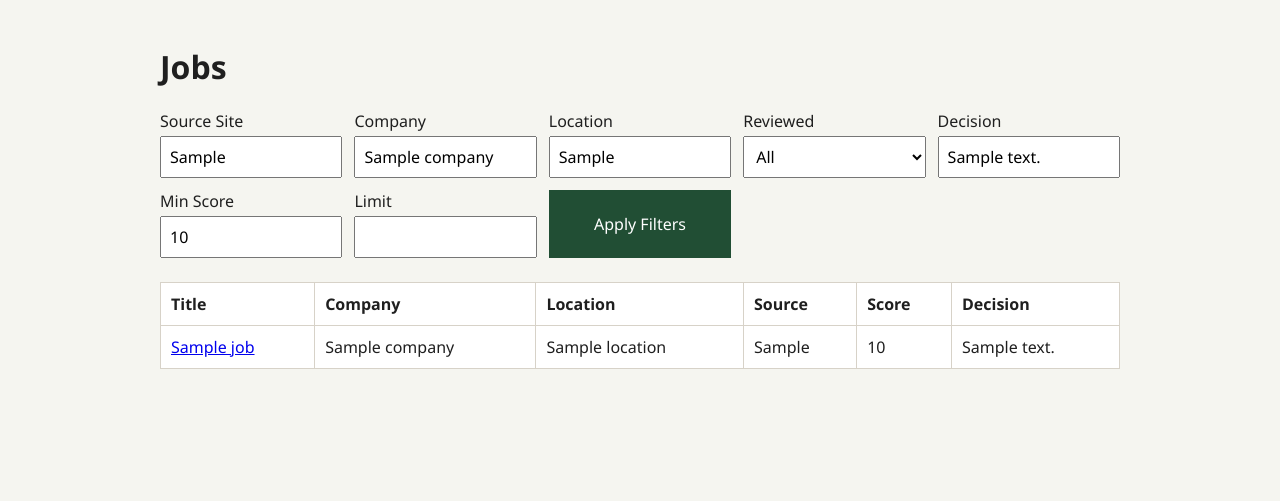
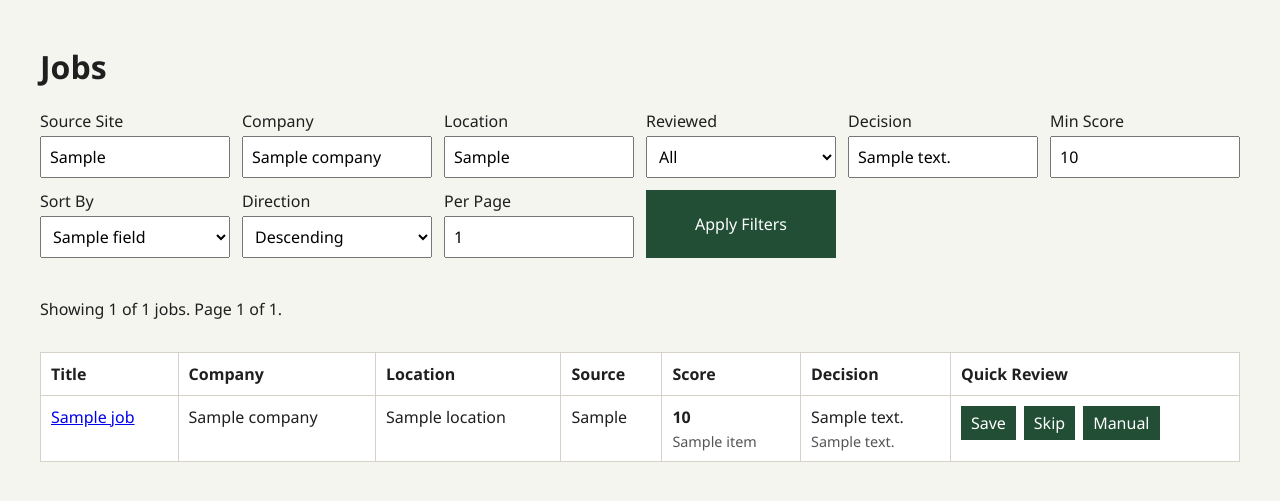
Before and after one commit to mamun39/job_agent, a Python web app: template templates/jobs.html in a window 1280 px wide. Shown: the top 501 px of the page. Run offline with Jinja, Linux system fonts and the light colour scheme; the template is opened without the code that fills it: most values are stand-ins (such as "Sample title", 1, 10 or a date in 2020).

Commit message:
Improve dashboard ergonomics and validation

```diff
--- a/static/dashboard.css
+++ b/static/dashboard.css
@@ -6,7 +6,7 @@ body {
 }
 
 .page {
-  max-width: 960px;
+  max-width: 1200px;
   margin: 0 auto;
   padding: 24px;
 }
@@ -81,3 +81,54 @@ button {
   border: 1px solid #99b48f;
   padding: 8px 12px;
 }
+
+.error-list {
+  background: #f8dfdf;
+  border: 1px solid #d29090;
+  padding: 8px 12px;
+  margin-bottom: 16px;
+}
+
+.error-list p {
+  margin: 4px 0;
+}
+
+.results-bar {
+  display: flex;
+  align-items: center;
+  justify-content: space-between;
+  gap: 12px;
+  margin-bottom: 16px;
+}
+
+.pagination-links {
+  display: flex;
+  gap: 12px;
+}
+
+.pagination-links a {
+  color: #214e34;
+  text-decoration: none;
+}
+
+.subtle {
+  margin-top: 4px;
+  font-size: 0.9rem;
+  color: #555;
+}
+
+.quick-actions {
+  display: flex;
+  flex-wrap: wrap;
+  gap: 8px;
+}
+
+.quick-actions button {
+  padding: 6px 10px;
+}
+
+.explanations {
+  background: #fff;
+  border: 1px solid #d7d2c8;
+  padding: 12px 18px;
+}
--- a/templates/jobs.html
+++ b/templates/jobs.html
@@ -8,6 +8,16 @@
 <body>
   <main class="page">
     <h1>Jobs</h1>
+    {% if request.query_params.get('updated') == '1' %}
+      <p class="notice">Review decision updated.</p>
+    {% endif %}
+    {% if errors %}
+      <div class="error-list">
+        {% for error in errors %}
+          <p>{{ error }}</p>
+        {% endfor %}
+      </div>
+    {% endif %}
     <form method="get" action="/jobs" class="filters">
       <label>Source Site <input type="text" name="source_site" value="{{ filters.source_site }}"></label>
       <label>Company <input type="text" name="company" value="{{ filters.company }}"></label>
@@ -21,9 +31,35 @@
       </label>
       <label>Decision <input type="text" name="decision" value="{{ filters.decision }}"></label>
       <label>Min Score <input type="number" step="1" name="min_score" value="{{ filters.min_score }}"></label>
-      <label>Limit <input type="number" step="1" min="1" name="limit" value="{{ filters.limit }}"></label>
+      <label>Sort By
+        <select name="sort_by">
+          {% for field in sort_fields %}
+            <option value="{{ field }}"{% if filters.sort_by == field %} selected{% endif %}>{{ field }}</option>
+          {% endfor %}
+        </select>
+      </label>
+      <label>Direction
+        <select name="sort_dir">
+          <option value="desc"{% if filters.sort_dir == 'desc' %} selected{% endif %}>Descending</option>
+          <option value="asc"{% if filters.sort_dir == 'asc' %} selected{% endif %}>Ascending</option>
+        </select>
+      </label>
+      <label>Per Page <input type="number" step="1" min="1" max="100" name="per_page" value="{{ filters.per_page }}"></label>
+      <input type="hidden" name="page" value="1">
       <button type="submit">Apply Filters</button>
     </form>
+
+    <div class="results-bar">
+      <p>Showing {{ jobs|length }} of {{ pagination.total_jobs }} jobs. Page {{ pagination.page }} of {{ pagination.total_pages }}.</p>
+      <div class="pagination-links">
+        {% if pagination.has_previous %}
+          <a href="/jobs?source_site={{ filters.source_site }}&company={{ filters.company }}&location_contains={{ filters.location_contains }}&reviewed={{ filters.reviewed }}&decision={{ filters.decision }}&min_score={{ filters.min_score }}&per_page={{ filters.per_page }}&sort_by={{ filters.sort_by }}&sort_dir={{ filters.sort_dir }}&page={{ pagination.previous_page }}">Previous</a>
+        {% endif %}
+        {% if pagination.has_next %}
+          <a href="/jobs?source_site={{ filters.source_site }}&company={{ filters.company }}&location_contains={{ filters.location_contains }}&reviewed={{ filters.reviewed }}&decision={{ filters.decision }}&min_score={{ filters.min_score }}&per_page={{ filters.per_page }}&sort_by={{ filters.sort_by }}&sort_dir={{ filters.sort_dir }}&page={{ pagination.next_page }}">Next</a>
+        {% endif %}
+      </div>
+    </div>
 
     {% if jobs %}
       <table class="jobs-table">
@@ -35,17 +71,38 @@
             <th>Source</th>
             <th>Score</th>
             <th>Decision</th>
+            <th>Quick Review</th>
           </tr>
         </thead>
         <tbody>
         {% for job in jobs %}
           <tr>
-            <td><a href="/jobs/{{ job.id }}">{{ job.title }}</a></td>
+            <td>
+              <a href="{{ job.detail_url }}">{{ job.title }}</a>
+            </td>
             <td>{{ job.company }}</td>
             <td>{{ job.location }}</td>
             <td>{{ job.source_site }}</td>
-            <td>{{ job.score }}</td>
-            <td>{{ job.decision }}</td>
+            <td>
+              <strong>{{ job.score }}</strong>
+              {% if job.score_explanations %}
+                <div class="subtle">{{ job.score_explanations[0] }}</div>
+              {% endif %}
+            </td>
+            <td>
+              {{ job.decision }}
+              {% if job.decision_note %}
+                <div class="subtle">{{ job.decision_note }}</div>
+              {% endif %}
+            </td>
+            <td>
+              <form method="post" action="/jobs/{{ job.id }}/decision" class="quick-actions">
+                <input type="hidden" name="redirect_to" value="{{ job.return_to }}">
+                <button type="submit" name="decision" value="saved">Save</button>
+                <button type="submit" name="decision" value="skipped">Skip</button>
+                <button type="submit" name="decision" value="needs_manual_review">Manual</button>
+              </form>
+            </td>
           </tr>
         {% endfor %}
         </tbody>
```
Also changed, not shown: docs/codex_tasks/limitations.md (+1 -2 lines), src/job_agent/ui/dashboard.py (+136 -11 lines), templates/job_detail.html (+20 -2 lines), tests/test_dashboard_routes.py (+88 -2 lines), src/job_agent/storage/jobs_repo.py.
